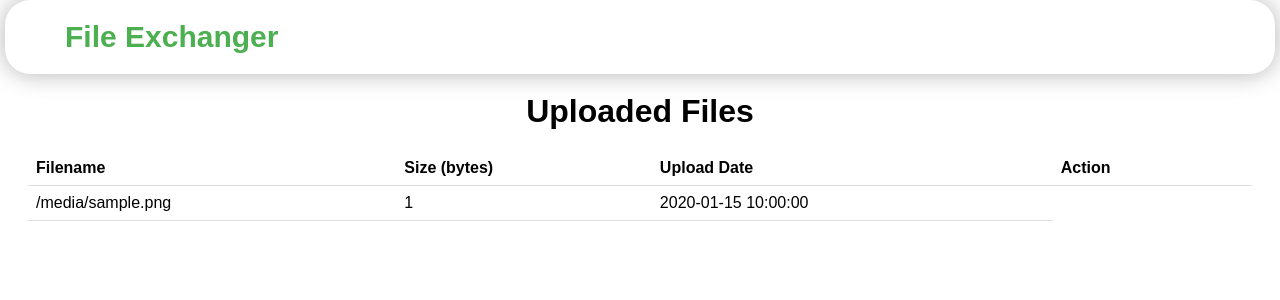
After one commit to Puckipsi/FileExchanger, a Flask app: template application/templates/uploads.html in a window 1280 px wide. The commit adds this page. Shown: the top 300 px of the page. Run offline with Flask 2, Linux system fonts and the light colour scheme; the template is opened without the code that fills it: most values are stand-ins (such as "Sample title", 1, 10 or a date in 2020); parts of the project's set-up code (start-up, migrations or seed data) failed here and were passed over.

Commit message:
add uploads page and service

```diff
--- a/application/routes/FileExchenger.py
+++ b/application/routes/FileExchenger.py
@@ -11,3 +11,6 @@ app.add_url_rule(
 
 app.add_url_rule(
     rule="/upload-info", methods=["POST"], view_func=file_service.upload_info)
+
+app.add_url_rule(
+    rule="/uploads", methods=["GET"], view_func=file_service.uploads)
--- /dev/null
+++ b/application/static/styles/uploads.css
@@ -0,0 +1,58 @@
+body {
+    font-family: Arial, sans-serif;
+    padding: 20px;
+}
+
+h1 {
+    margin-top: 65px;
+    text-align: center;
+}
+
+table {
+    border-collapse: collapse;
+    width: 100%;
+}
+
+th, td {
+    padding: 8px;
+    text-align: left;
+    border-bottom: 1px solid #ddd;
+
+}
+
+tr:hover {
+    background-color: #f5f5f5;
+}
+
+button {
+    background-color: #4CAF50;
+    color: white;
+    padding: 5px 10px;
+    border: none;
+    border-radius: 20px;
+    cursor: pointer;
+}
+
+.top-container{
+	top: 0;
+	left: 5px;
+	right: 5px;
+	position: absolute;
+	padding: 20px;
+	background-color: #fff;
+	border-radius: 25px;
+	box-shadow: 0 0 25px rgba(0, 0, 0, 0.3);
+  }
+
+a {
+    display: inline-block;
+	margin-left: 40px;
+	font-size: 30px;
+	color: #4CAF50;
+	text-decoration: solid;
+	transition: color 0.3s ease;
+}
+
+a:hover {
+	color: #3e8e41;
+}
--- a/application/templates/upload.html
+++ b/application/templates/upload.html
@@ -6,6 +6,11 @@
     <link rel= "stylesheet" type= "text/css" href= "{{ url_for('static',filename='styles/upload.css') }}">
   </head>
   <body>
+    <div class="top-container">
+      <a href="{{ url_for('upload') }}" class="main-link"><strong>File Exchanger</strong></a>
+      <a href="{{ url_for('uploads') }}" class="uploads-link">Uploads</a>
+    </div>
+
     <div class="container">
       <h1>File uploading</h1>
       <form method="POST" action="{{ url_for('upload_info') }}">
--- /dev/null
+++ b/application/templates/uploads.html
@@ -0,0 +1,34 @@
+<!DOCTYPE html>
+<html>
+<head>
+	<title>Uploads</title>
+	<link rel= "stylesheet" type= "text/css" href= "{{ url_for('static',filename='styles/uploads.css') }}">
+</head>
+<body>
+    <div class="top-container">
+    <a href="{{ url_for('upload') }}"><strong>File Exchanger</strong></a></h2>
+    </div>
+	<h1>Uploaded Files</h1>
+	<table>
+		<thead>
+			<tr>
+				<th>Filename</th>
+				<th>Size (bytes)</th>
+				<th>Upload Date</th>
+				<th>Action</th>
+				<th></th>
+			</tr>
+		</thead>
+		<tbody>
+			{% for file in files %}
+			<tr>
+				<td>{{file.file}}</td>
+				<td>{{file.size}}</td>
+                <td>{{file.upload_date}}</td>
+				</tr>
+			{% endfor %}
+		</tbody>
+	</table>
+
+</body>
+</html>
```
Also changed, not shown: application/services/FileServise/FileManager.py (+10 -0 lines), application/services/FileServise/FileServise.py (+10 -1 lines), application/static/styles/upload.css (+37 -0 lines).
